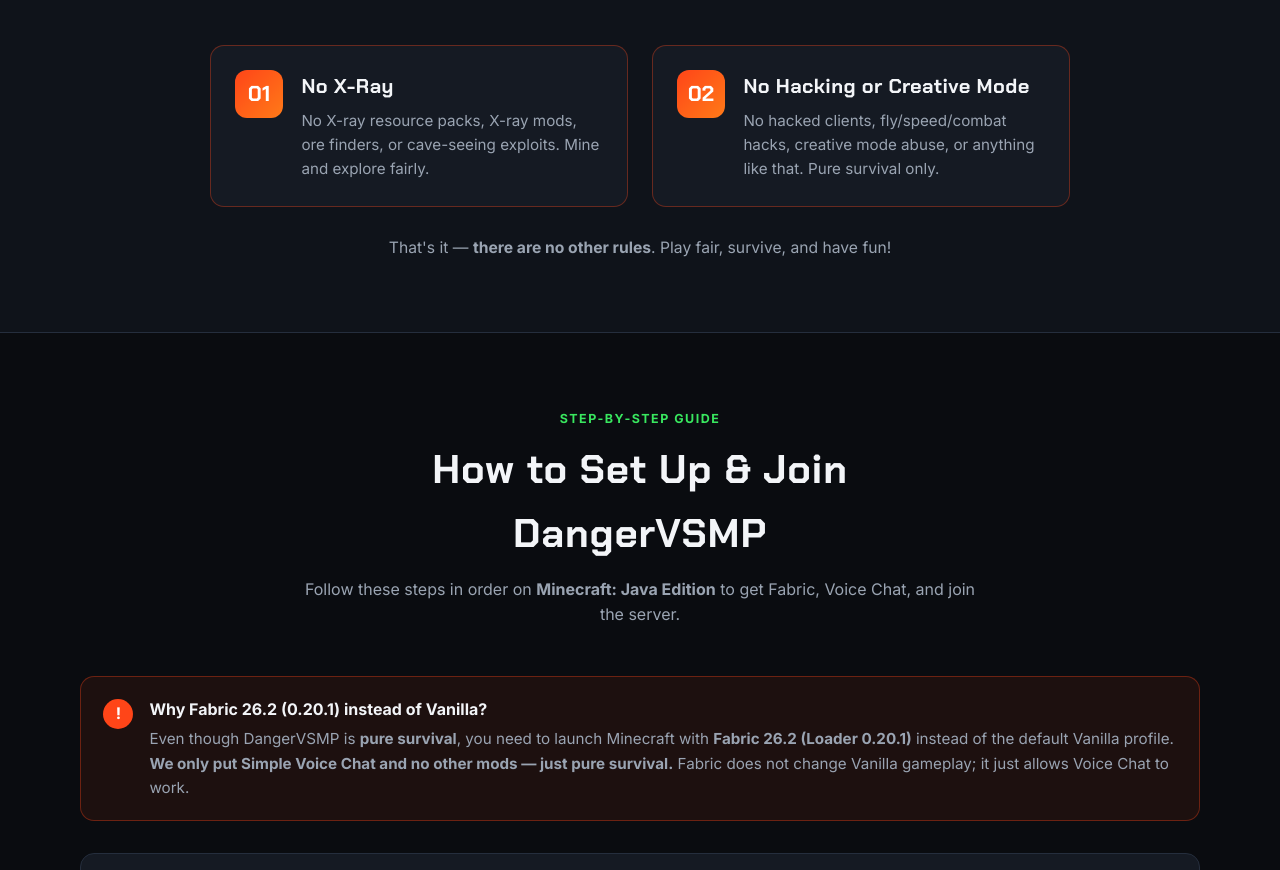
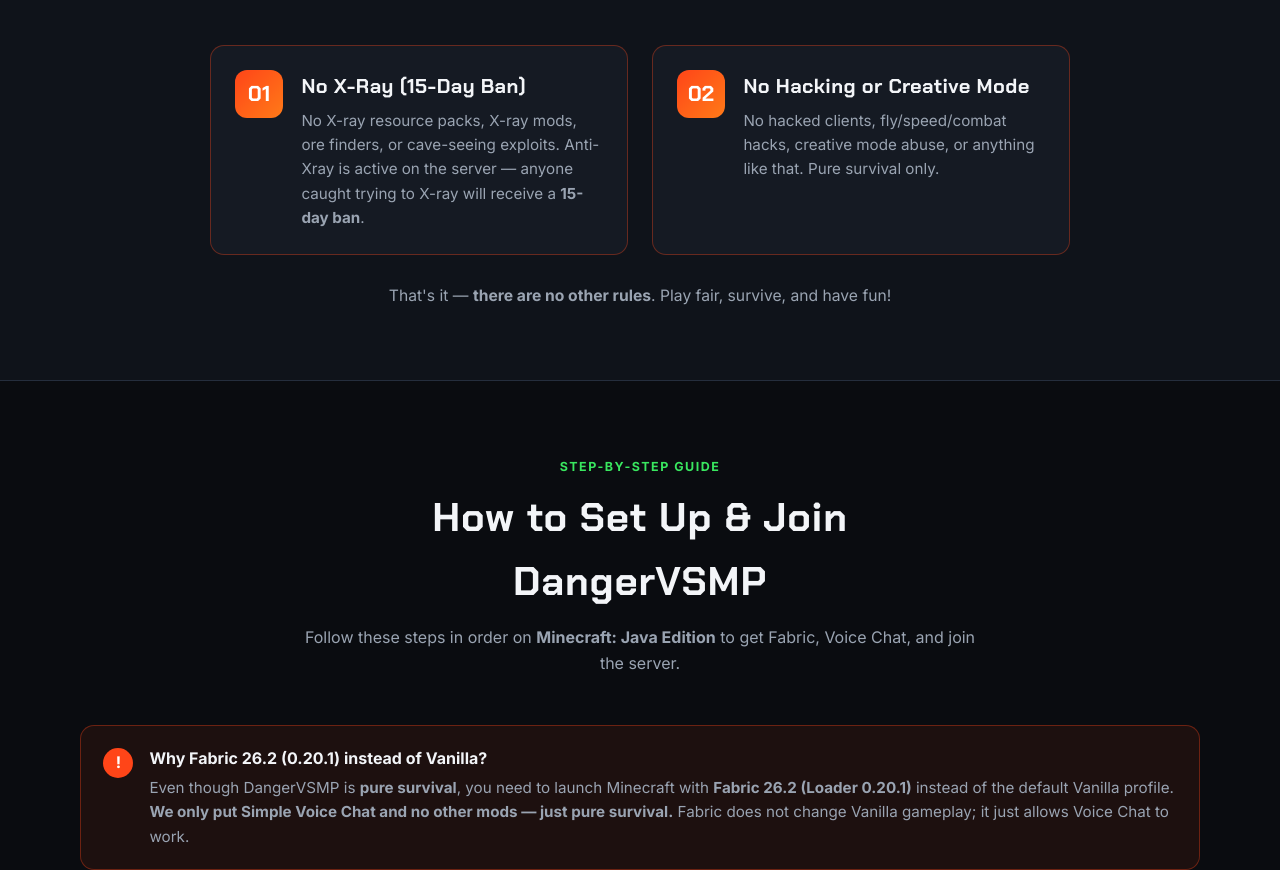
Before and after one commit to boseprahann-arch/DangerVSMP, a plain HTML site: page index.html in a window 1280 px wide. Shown: the part 1911-2781 px from the top of the page. Drawn offline with Linux system fonts and the light colour scheme; no server answers.

Commit message:
Update Rule 1: Anti-Xray active and 15-day ban for X-raying

```diff
--- a/index.html
+++ b/index.html
@@ -189,9 +189,9 @@
           <article class="rule-card">
             <div class="rule-num">01</div>
             <div>
-              <h3>No X-Ray</h3>
+              <h3>No X-Ray (15-Day Ban)</h3>
               <p>
-                No X-ray resource packs, X-ray mods, ore finders, or cave-seeing exploits. Mine and explore fairly.
+                No X-ray resource packs, X-ray mods, ore finders, or cave-seeing exploits. Anti-Xray is active on the server — anyone caught trying to X-ray will receive a <strong>15-day ban</strong>.
               </p>
             </div>
           </article>
```
